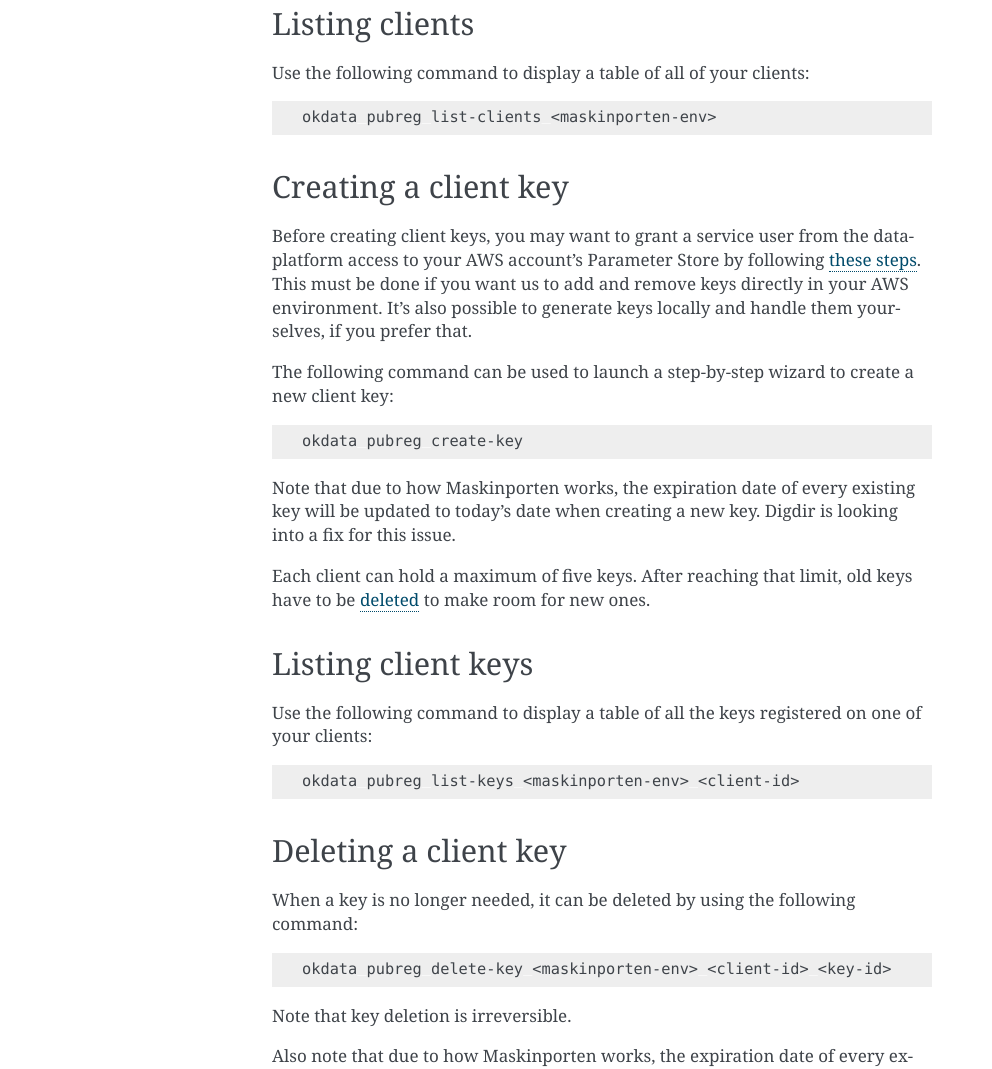
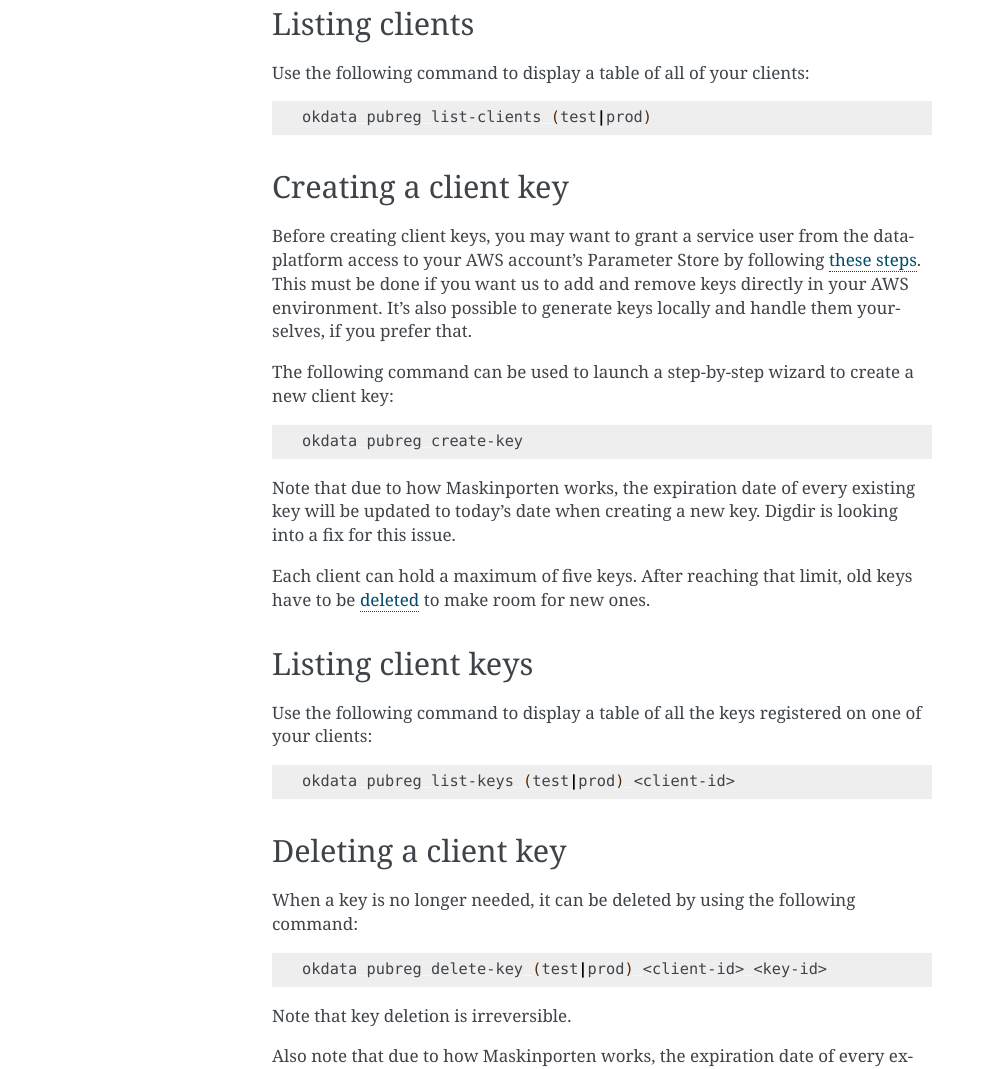
Before and after one commit to oslokommune/okdata-cli, a Sphinx documentation site: the page built from doc/pubreg.md, in a window 1280 px wide. Shown: the part 969-2038 px from the top of the page, without its empty margins (148-1140 px from the left). Built offline with Sphinx 7.4.7, drawn with Linux system fonts in a browser that asks for light colours.

Commit message:
T#191 List Maskinporten env choices explicitly

````diff
--- a/doc/pubreg.md
+++ b/doc/pubreg.md
@@ -40,7 +40,7 @@
 Use the following command to display a table of all of your clients:
 
 ```sh
-okdata pubreg list-clients <maskinporten-env>
+okdata pubreg list-clients (test|prod)
 ```
 
 ## Creating a client key
@@ -72,7 +72,7 @@
 of your clients:
 
 ```sh
-okdata pubreg list-keys <maskinporten-env> <client-id>
+okdata pubreg list-keys (test|prod) <client-id>
 ```
 
 ## Deleting a client key
@@ -81,7 +81,7 @@
 command:
 
 ```sh
-okdata pubreg delete-key <maskinporten-env> <client-id> <key-id>
+okdata pubreg delete-key (test|prod) <client-id> <key-id>
 ```
 
 Note that key deletion is irreversible.
````
Also changed, not shown: 1 other file.
